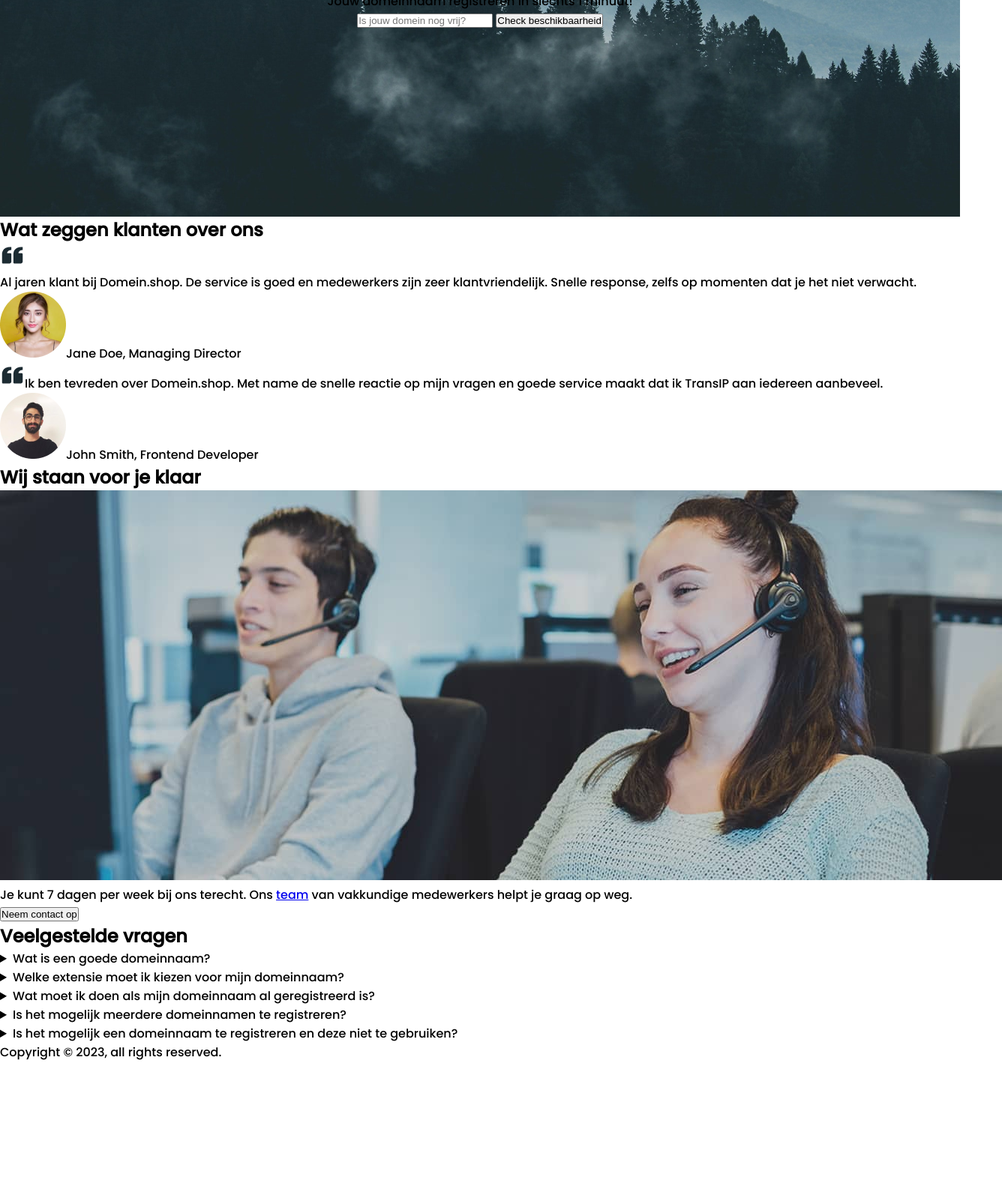
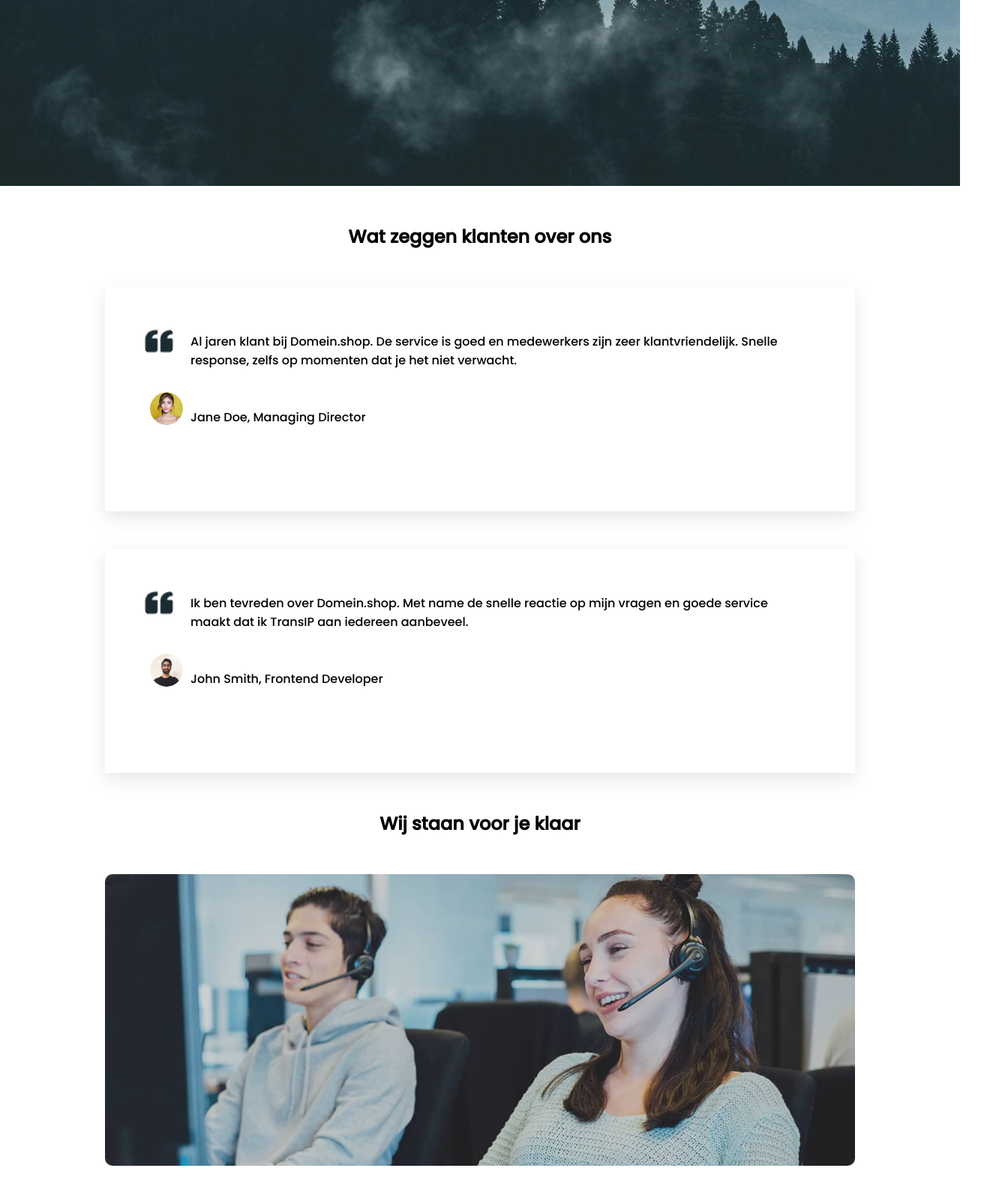
Before and after one commit to SeaScho/html-css-domein-shop-opdracht, a plain HTML site: page index.html in a window 1280 px wide. Shown: the part 411-2001 px from the top of the page at 75% size, 1336 px wide, since content can reach past the window. Before the commit the page ends 1827 px from the top, so only its background shows below. Drawn offline with Linux system fonts and the light colour scheme.

Commit message:
Add styles

```diff
--- a/styles/styles.css
+++ b/styles/styles.css
@@ -32,7 +32,30 @@ body {
     font-family: 'Poppins', sans-serif;
 }
 
-h1 { font-size: 100px;color: #1C2B32;}
+h1 {
+    font-size: 100px;
+}
+
+p {
+    font-weight: normal;
+}
+
+h2 {
+    text-align: center;
+    margin:50px;
+}
+
+::placeholder {
+    color: #1C2B32;
+}
+
+a:link {
+    color: #899CA0;
+}
+
+a:hover {
+    text-decoration: none;
+}
 
 
 
@@ -41,35 +64,167 @@ h1 { font-size: 100px;color: #1C2B32;}
     3. Areas
 ////////////////////////*/
 
+main {
+    max-width: 1000px;
+    margin: auto;
+}
 
+.clientOpinions,.helpDesk, .faqs {
+    margin-bottom:50px;
+}
 
 /*///////////// 3.1 Header /////////////*/
 header {
+    text-align: center;
+    padding: 320px;
     background-image: url("../assets/images/mountains.jpg");
     background-size: 100%;
     background-repeat: no-repeat;
     background-position: center;
+
+
 }
 
 .header-content {
-    margin: 0px auto 0px auto;
     max-width: 1000px;
-    text-align:center;
-    padding:250px;
+    margin: -240px auto auto auto;
+
+}
+input[type="text"]
+{
+    background: transparent;
+}
+
+
+form input {
+    border-top-left-radius: 25px;
+    border-bottom-left-radius: 25px;
+    padding: 15px;
+    border-color: #1C2B32;
+    margin-top: 35px;
+    color: #1C2B32;
+}
+
+form button {
+    border-top-right-radius: 25px;
+    border-bottom-right-radius: 25px;
+    padding: 15px;
+    background: #1C2B32;
+    border-color: #1C2B32;
+    color: #ffffff;
+    margin-left: -5px;
+    margin-top: 35px;
 }
 
 
 
+
 /*///////////// 3.2 Testimonial /////////////*/
+div img {
+    vertical-align: text-top;
+    width:44px;
+    height:44px;
+    margin-right: 10px;
+    border-radius: 50%;
+    vertical-align: middle;
+}
+.clientOpinions div {
+    width:100%;
+    box-shadow: 0 8px 24px rgba(0, 0, 0, 0.10);
+    margin: 50px auto 50px auto;
+    box-sizing:border-box;
+    padding:60px;
+}
+.clientOpinions p {
+    margin-bottom: 30px;
+}
+.quoteIcon {
+    position:relative;
+    top:-10px;
+    right:10px;
+    float:left;
+}
+
+
 
 
 
 /*///////////// 3.3 Support /////////////*/
 
+img {
+    width: 100%;
+    border-radius: 10px;
+    margin-bottom: 25px;
+}
+
+
+
+.helpDesk button {
+    border-radius: 25px;
+    background-color: #1C2B32;
+    padding: 15px;
+    color: #ffffff;
+    margin-top:25px;
+}
+
+/*///////////// 3.4 Faq /////////////*/
+ul {
+    line-height: 50px;
+}
+li {
+    list-style-type: none;
+}
+
+p {
+    line-height: normal;
+}
+
+details:hover {
+    cursor: pointer;
+}
+
+.stylingFaq {
+    background-color: #899CA0;
+    border-radius: 15px;
+    padding: 25px;
+    color: #ffffff;
+}
 
 
 /*///////////// 3.4 Faq /////////////*/
+ul {
+    line-height: 50px;
+}
+li {
+    list-style-type: none;
+}
 
+p {
+    line-height: normal;
+}
+
+details:hover {
+    cursor: pointer;
+}
+
+.stylingFaq {
+    background-color: #899CA0;
+    border-radius: 15px;
+    padding: 25px;
+    color: #ffffff;
+}
 
 
 /*///////////// 3.5 Footer /////////////*/
+footer {
+    text-align: center;
+    background-color: #1C2B32;
+    color: #ffffff;
+
+}
+
+footer p {
+    font-size: smaller;
+    color: #ffffff;
+    padding: 20px;
+}
```
